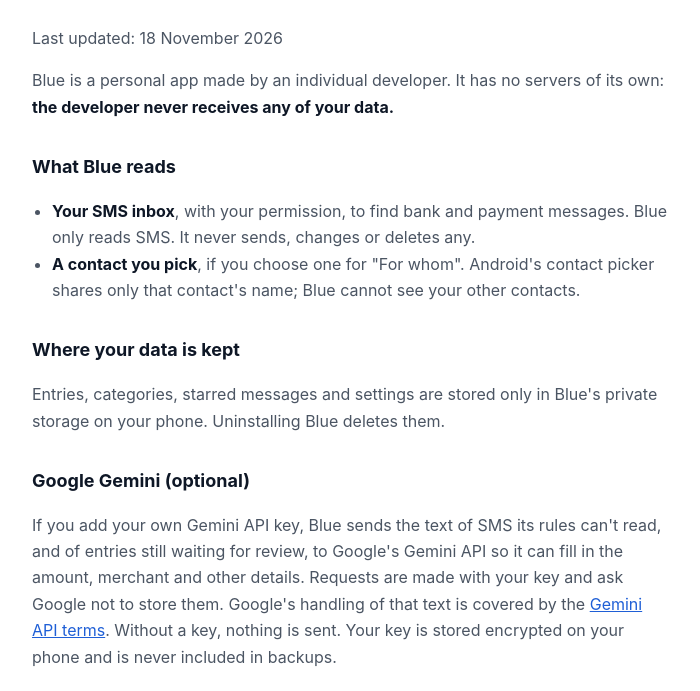
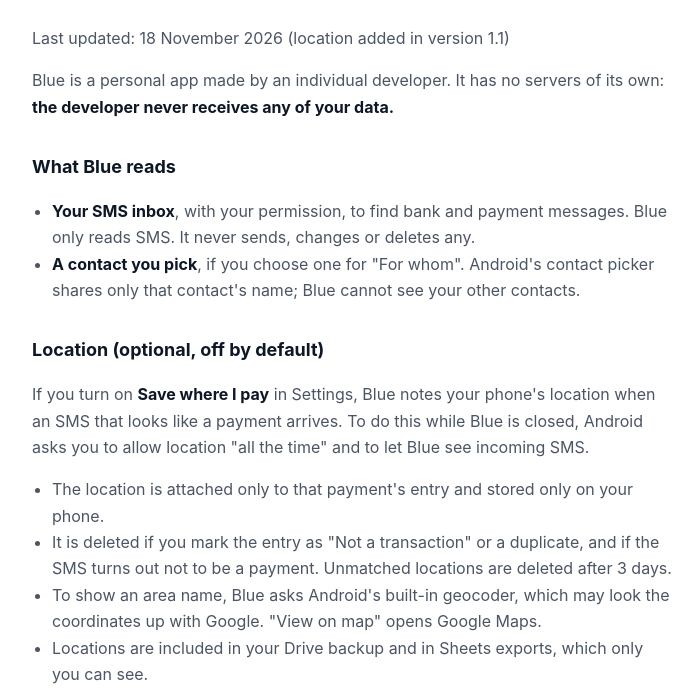
Before and after one commit to apoorvanandcode/apoorvanandcode.github.io, a plain HTML site: page privacy.html in a window 1280 px wide. Shown: the part 95-786 px from the top of the page, without its empty margins (288-988 px from the left). Drawn offline with Linux system fonts and the light colour scheme.

Commit message:
Privacy policy: optional payment location (Blue 1.1)
Co-Authored-By: Claude Opus 5.5 <noreply@anthropic.com>

```diff
--- a/privacy.html
+++ b/privacy.html
@@ -11,7 +11,7 @@ a{color:var(--accent)}ul{padding-left:20px}.card{background:var(--wash);border-r
 footer{margin-top:40px;padding-top:16px;border-top:1px solid var(--line);font-size:14px;color:var(--grey)}
 </style></head>
 <body><main><header><svg class="logo" viewBox="0 0 108 108" aria-hidden="true"><rect width="108" height="108" rx="24" fill="#1F5FD6"/><path d="M51.55,32.94 L44.09,68.03 C40.66,73.88 33.19,74.61 33.39,70.22 C33.59,65.84 40.33,65.11 44.09,68.03 M51.55,32.94 L62.52,32.94 C67.36,32.94 70.46,36.86 69.43,41.71 C68.40,46.55 63.63,50.48 58.79,50.48 L47.82,50.48 M47.82,50.48 L61.71,50.48 C66.56,50.48 69.65,54.41 68.62,59.26 C67.59,64.10 62.83,68.03 57.98,68.03 L44.09,68.03" fill="none" stroke="#fff" stroke-width="4.39" stroke-linecap="round" stroke-linejoin="round"/></svg><h1>Blue privacy policy</h1></header>
-<p>Last updated: 18 November 2026</p>
+<p>Last updated: 18 November 2026 (location added in version 1.1)</p>
 <p>Blue is a personal app made by an individual developer. It has no servers of its own: <strong>the developer never receives any of your data.</strong></p>
 
 <h2>What Blue reads</h2>
@@ -20,8 +20,18 @@ footer{margin-top:40px;padding-top:16px;border-top:1px solid var(--line);font-si
 <li><strong>A contact you pick</strong>, if you choose one for "For whom". Android's contact picker shares only that contact's name; Blue cannot see your other contacts.</li>
 </ul>
 
+<h2>Location (optional, off by default)</h2>
+<p>If you turn on <strong>Save where I pay</strong> in Settings, Blue notes your phone's location when an SMS that looks like a payment arrives. To do this while Blue is closed, Android asks you to allow location "all the time" and to let Blue see incoming SMS.</p>
+<ul>
+<li>The location is attached only to that payment's entry and stored only on your phone.</li>
+<li>It is deleted if you mark the entry as "Not a transaction" or a duplicate, and if the SMS turns out not to be a payment. Unmatched locations are deleted after 3 days.</li>
+<li>To show an area name, Blue asks Android's built-in geocoder, which may look the coordinates up with Google. "View on map" opens Google Maps.</li>
+<li>Locations are included in your Drive backup and in Sheets exports, which only you can see.</li>
+<li>Turn the setting off, or remove Blue's location permission, at any time.</li>
+</ul>
+
 <h2>Where your data is kept</h2>
-<p>Entries, categories, starred messages and settings are stored only in Blue's private storage on your phone. Uninstalling Blue deletes them.</p>
+<p>Entries, nicknames, categories, starred messages, locations and settings are stored only in Blue's private storage on your phone. Uninstalling Blue deletes them.</p>
 
 <h2>Google Gemini (optional)</h2>
 <p>If you add your own Gemini API key, Blue sends the text of SMS its rules can't read, and of entries still waiting for review, to Google's Gemini API so it can fill in the amount, merchant and other details. Requests are made with your key and ask Google not to store them. Google's handling of that text is covered by the <a href="https://ai.google.dev/gemini-api/terms">Gemini API terms</a>. Without a key, nothing is sent. Your key is stored encrypted on your phone and is never included in backups.</p>
```
Also changed, not shown: index.html (+1 -0 lines).
